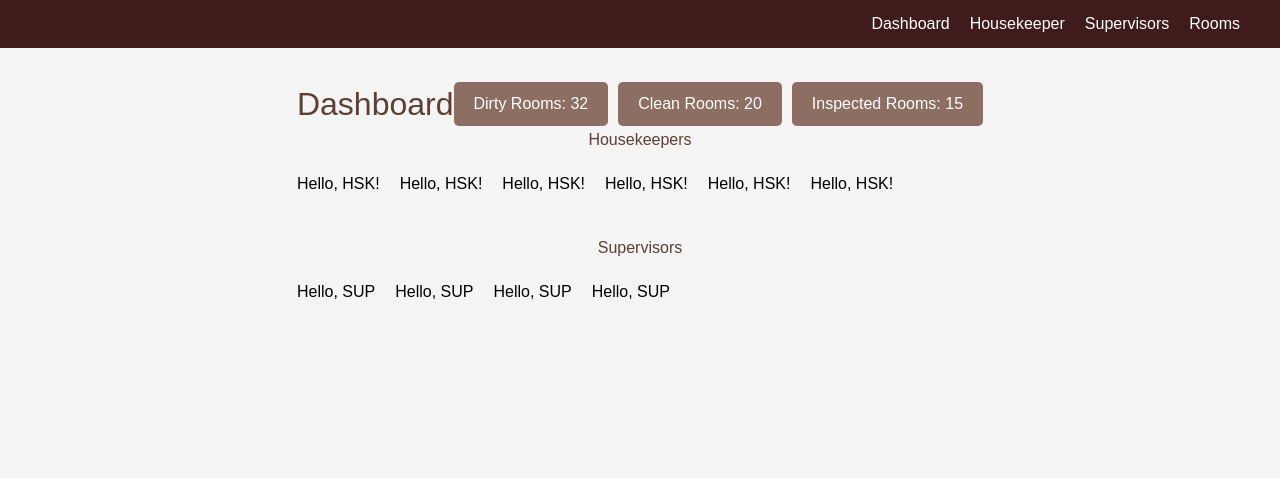
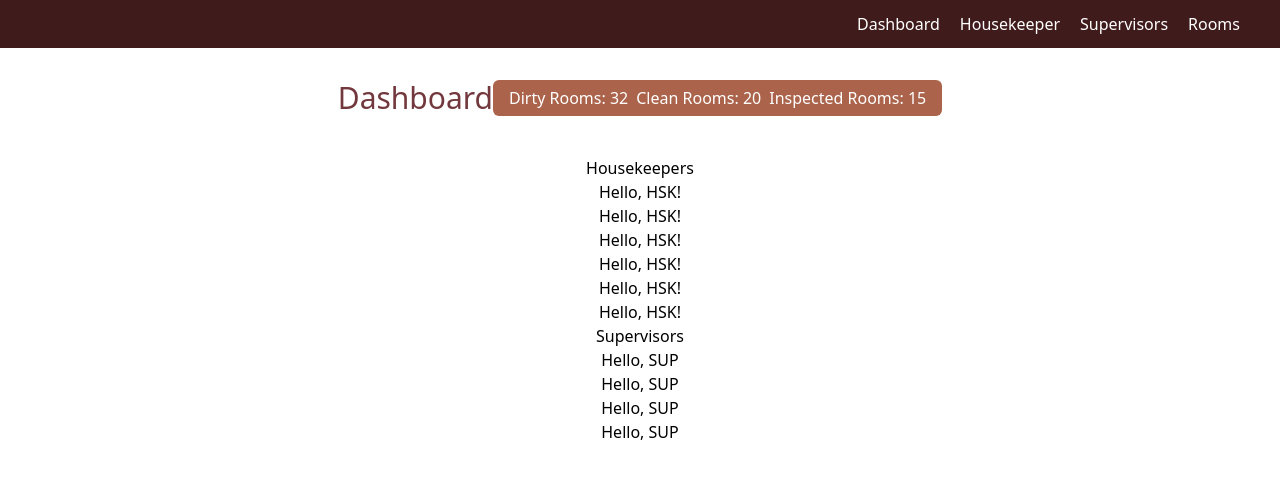
Before and after one commit to ammar-15/housekeepr, a React (Vite) app: page /dashboard in a window 1280 px wide. Shown: the top 478 px of the page. Built offline with nearby package versions, Linux system fonts and the light colour scheme.

Commit message:
i cant justify between a conatainer, i am cooked

```diff
--- a/src/components/Admin/AdminDashboard.css
+++ b/src/components/Admin/AdminDashboard.css
@@ -1,74 +1,8 @@
-body {
+/* body {
   margin: 0;
+  display: flex;
+  justify-content: space-between;
   font-family: Arial, sans-serif;
   background-color: #f4f4f4;
 }
-
-.navbar-left img {
-  height: 40px;
-}
-
-.navbar-right ul {
-  list-style: none;
-  display: flex;
-  gap: 20px;
-  margin: 0;
-}
-
-.navbar-right li {
-  color: #fff;
-  cursor: pointer;
-}
-
-.dashboard-header h1 {
-  color: #5c4033;
-  font-size: 2em;
-}
-
-.dashboard-stats {
-  display: flex;
-  gap: 10px;
-}
-
-.stats-box {
-  background-color: #8d6e63;
-  color: #fff;
-  padding: 10px 20px;
-  border-radius: 5px;
-}
-
-.section-container {
-  margin-bottom: 40px;
-}
-
-.section-container h2 {
-  color: #5c4033;
-  margin-bottom: 20px;
-}
-
-.housekeepers-container,
-.supervisors-container {
-  display: flex;
-  gap: 20px;
-  flex-wrap: wrap;
-}
-
-.mini-container {
-  background-color: #fff;
-  border-radius: 5px;
-  box-shadow: 0 0 10px rgba(0, 0, 0, 0.1);
-  padding: 15px;
-  width: 150px;
-}
-
-.mini-container h3 {
-  font-size: 1.1em;
-  margin: 0 0 10px;
-  color: #5c4033;
-}
-
-.mini-container span {
-  display: block;
-  font-size: 0.9em;
-  margin-bottom: 5px;
-}
+ */
--- a/src/components/Admin/AdminDashboard.tsx
+++ b/src/components/Admin/AdminDashboard.tsx
@@ -1,16 +1,14 @@
-import React, { useState } from 'react';
-import AdminDashboardHsk from './AdminDashboardHsk';
-import AdminDashboardSup from './AdminDashboardSup';
-import './AdminDashboard.css';
+import React, { useState } from "react";
+import AdminDashboardHsk from "./AdminDashboardHsk";
+import AdminDashboardSup from "./AdminDashboardSup";
+import "./AdminDashboard.css";
 
 const AdminDashboard = () => {
   return (
-    <div className="dashboard-container m-0 py-20">
-      <nav className="navbar fixed px-10 py-3 top-0 left-0 right-0 flex justify-between items-center bg-chocolate">
-        <div className="navbar-left">
-        </div>
+    <div className="dashboard-container flex flex-col m-0 py-20">
+      <nav className="navbar fixed px-10 py-3 top-0 left-0 right-0 flex justify-end items-center bg-chocolate text-white">
         <div className="navbar-right">
-          <ul>
+          <ul className="flex flex-column gap-5 m-0">
             <li>Dashboard</li>
             <li>Housekeeper</li>
             <li>Supervisors</li>
@@ -18,16 +16,16 @@ const AdminDashboard = () => {
           </ul>
         </div>
       </nav>
-      <div className="dashboard-header w-full flex items-center justify-between">
-        <h1>Dashboard</h1>
-        <div className="dashboard-stats">
-          <div className="stats-box">
+      <div className="dashboard-header flex justify-between items-center m-0 mb-10 px-10">
+        <h1 className="text-3xl text-wine">Dashboard</h1>
+        <div className="dashboard-stats flex bg-clay text-white rounded-md px-3 py-1.5">
+          <div className="stats-box px-1">
             <span>Dirty Rooms: 32</span>
           </div>
-          <div className="stats-box">
+          <div className="stats-box px-1">
             <span>Clean Rooms: 20</span>
           </div>
-          <div className="stats-box">
+          <div className="stats-box px-1">
             <span>Inspected Rooms: 15</span>
           </div>
         </div>
```
